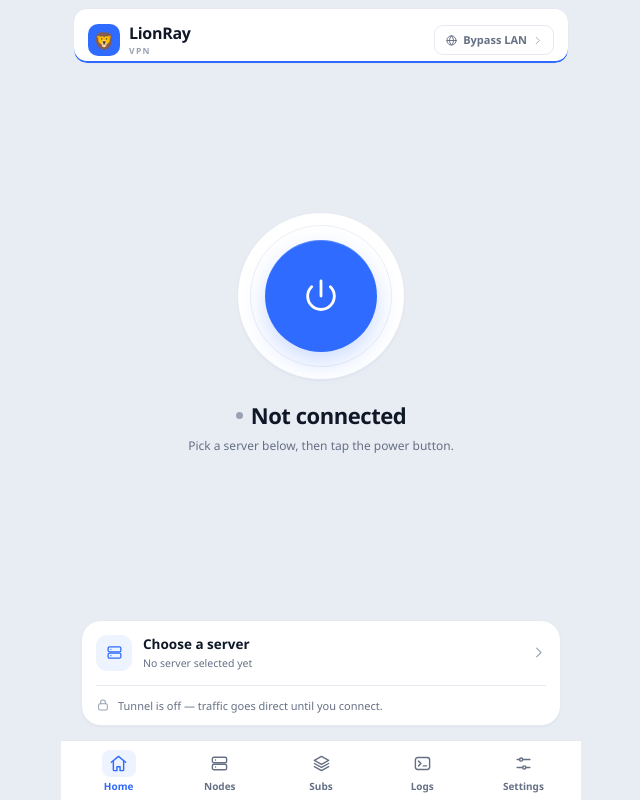
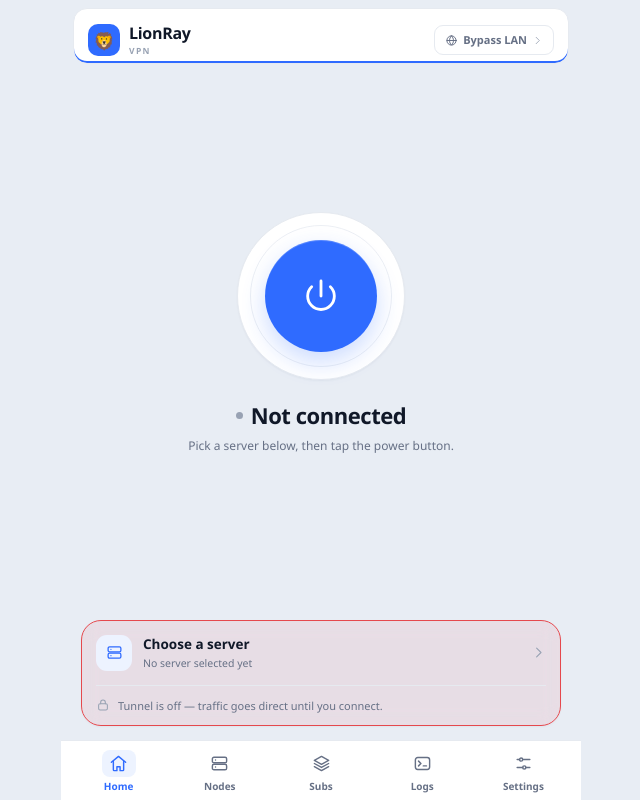
Before and after one commit to satminpaing1/LionRayDesktop, a React (Vite) app: page / in a window 1280 px wide. Shown: the whole page, without its empty margins (319-959 px from the left). Built offline with nearby package versions, Linux system fonts and the light colour scheme.

Commit message:
feat(v1.8.41): red translucent home panel

```diff
--- a/package.json
+++ b/package.json
@@ -1,7 +1,7 @@
 {
   "name": "lionray-desktop",
   "private": true,
-  "version": "1.8.40",
+  "version": "1.8.41",
   "type": "module",
   "scripts": {
     "dev": "vite",
--- a/src-tauri/tauri.conf.json
+++ b/src-tauri/tauri.conf.json
@@ -1,6 +1,6 @@
 {
   "productName": "LionRay VPN",
-  "version": "1.8.40",
+  "version": "1.8.41",
   "identifier": "com.lionray.vpn.desktop",
   "build": {
     "beforeDevCommand": "npm run dev",
--- a/src/styles.css
+++ b/src/styles.css
@@ -19,6 +19,7 @@
   --on-green: #FFFFFF;
   --red: #E5484D;
   --red-soft: #FEF1F1;
+  --red-glass: rgba(229, 72, 77, .09);
   --amber: #D97706;
   --shadow-sm: 0 1px 2px rgba(16, 24, 40, .04);
   --shadow: 0 2px 4px rgba(16, 24, 40, .04), 0 14px 32px rgba(16, 24, 40, .08);
@@ -45,6 +46,7 @@
   --on-green: #06281D;
   --red: #F97066;
   --red-soft: #331A1C;
+  --red-glass: rgba(249, 112, 102, .10);
   --amber: #FDB022;
   --shadow-sm: 0 1px 2px rgba(0, 0, 0, .24);
   --shadow: 0 2px 4px rgba(0, 0, 0, .22), 0 16px 36px rgba(0, 0, 0, .28);
@@ -360,13 +362,18 @@ button:focus-visible, input:focus-visible, select:focus-visible, textarea:focus-
 .home-panel {
   flex-shrink: 0;
   overflow: hidden;
-  border: 1px solid var(--line);
+  border: 1px solid var(--red);
   border-radius: 20px;
-  background: var(--surface);
+  background: var(--red-glass);
+  backdrop-filter: blur(10px) saturate(1.12);
+  -webkit-backdrop-filter: blur(10px) saturate(1.12);
   box-shadow: var(--shadow-sm);
-  transition: border-color .22s;
+  transition: border-color .22s, box-shadow .22s;
 }
-.home-panel.on { border-color: var(--green); box-shadow: 0 0 0 3px var(--green-soft), var(--shadow-sm); }
+.home-panel.on {
+  border-color: var(--green);
+  box-shadow: 0 0 0 3px var(--green-soft), var(--shadow-sm);
+}
 .server-row {
   width: 100%;
   display: flex;
```
Also changed, not shown: 1 other file (tests, documents, lock files or other folders).
